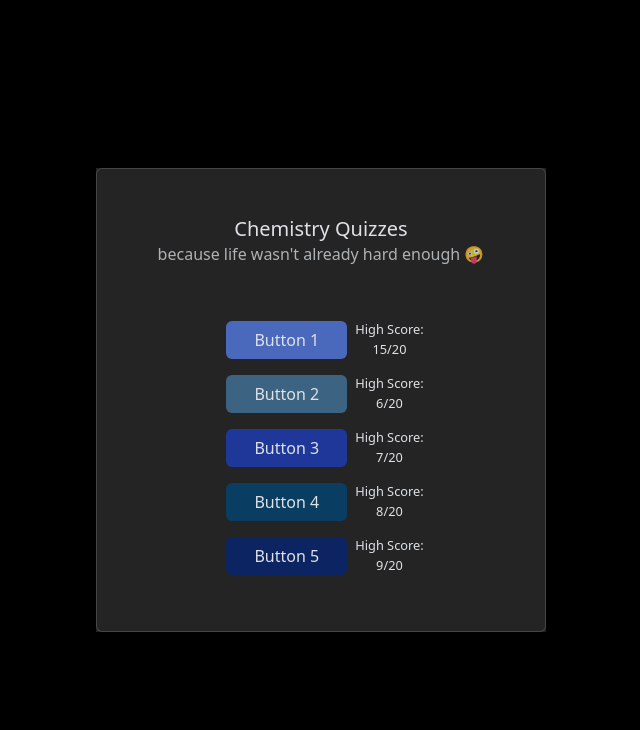
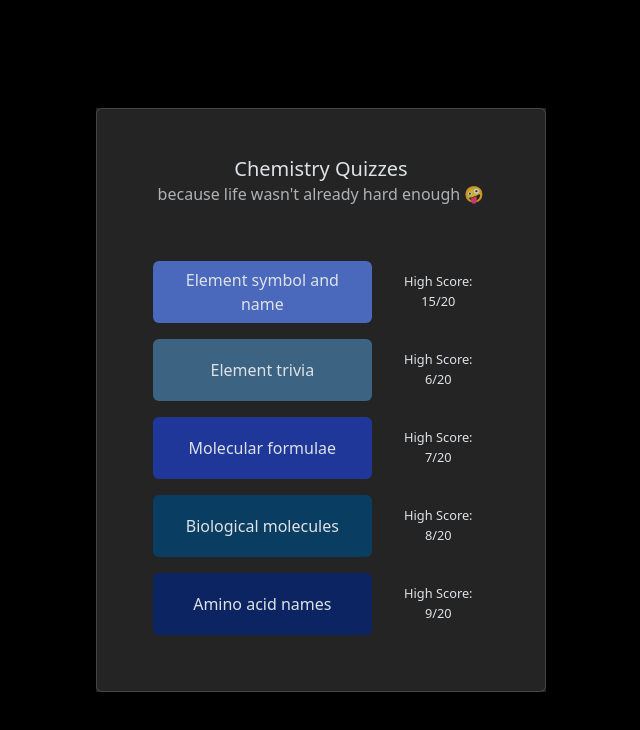
Before and after one commit to BradenKartchner/react-trivia, a React (Vite) app in the folder vite-project/: page / in a window 1280 px wide. Shown: the top 730 px of the page, without its empty margins (319-959 px from the left). Built offline with nearby package versions, Linux system fonts and the light colour scheme.

Commit message:
MenuCard refactored to use map

```diff
--- a/vite-project/src/App.tsx
+++ b/vite-project/src/App.tsx
@@ -33,7 +33,7 @@ function App() {
     };
 
     // state variables
-    // see: https://react.dev/learn/updating-objects-in-state
+    // for objects see: https://react.dev/learn/updating-objects-in-state
     const [highScores, setHighScores] =
         useState<ScoreObject>(initialScoreObject);
     return (
--- a/vite-project/src/components/MenuCard.tsx
+++ b/vite-project/src/components/MenuCard.tsx
@@ -1,5 +1,6 @@
 import "./MenuCard.css";
 import { ScoreObject } from "../App";
+import { Fragment } from "react/jsx-runtime";
 
 interface Props {
     highScores: ScoreObject;
@@ -7,6 +8,13 @@ interface Props {
 
 function MenuCard({ highScores }: Props) {
     const smileEmoji = String.fromCodePoint(0x1f92a);
+    const quizNames: string[] = [
+        "Element symbol and name",
+        "Element trivia",
+        "Molecular formulae",
+        "Biological molecules",
+        "Amino acid names",
+    ];
 
     return (
         <>
@@ -17,6 +25,36 @@ function MenuCard({ highScores }: Props) {
                         because life wasn't already hard enough {smileEmoji}
                     </h6>
                     <p className="card-text" style={{ marginTop: "3rem" }}>
+                        {Object.keys(highScores).map((item, index) => {
+                            return (
+                                <Fragment key={`${item}${index}`}>
+                                    <button
+                                        type="button"
+                                        className={`btn btn-${
+                                            index + 1
+                                        } quiz-name`}
+                                    >
+                                        {quizNames[index]}
+                                    </button>
+                                    <span className="high-score">
+                                        High Score:
+                                        <br />
+                                        {highScores[item as keyof ScoreObject]}
+                                        /20
+                                    </span>
+                                </Fragment>
+                            );
+                        })}
+                    </p>
+                </div>
+            </div>
+        </>
+    );
+}
+
+export default MenuCard;
+
+/*
                         <button type="button" className="btn btn-1 quiz-name">
                             Button 1
                         </button>
@@ -57,11 +95,4 @@ function MenuCard({ highScores }: Props) {
                             <br />
                             {highScores.quiz5Score}/20
                         </span>
-                    </p>
-                </div>
-            </div>
-        </>
-    );
-}
-
-export default MenuCard;
+*/
```
